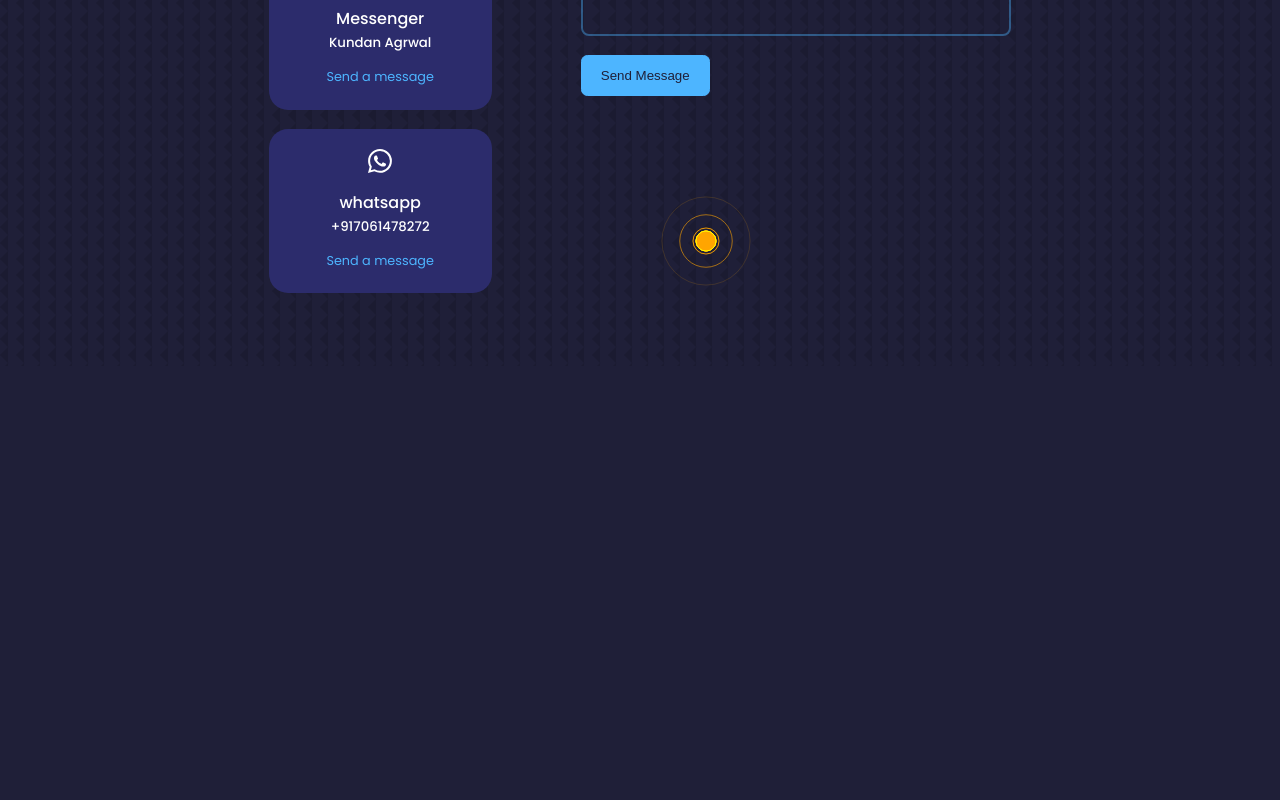
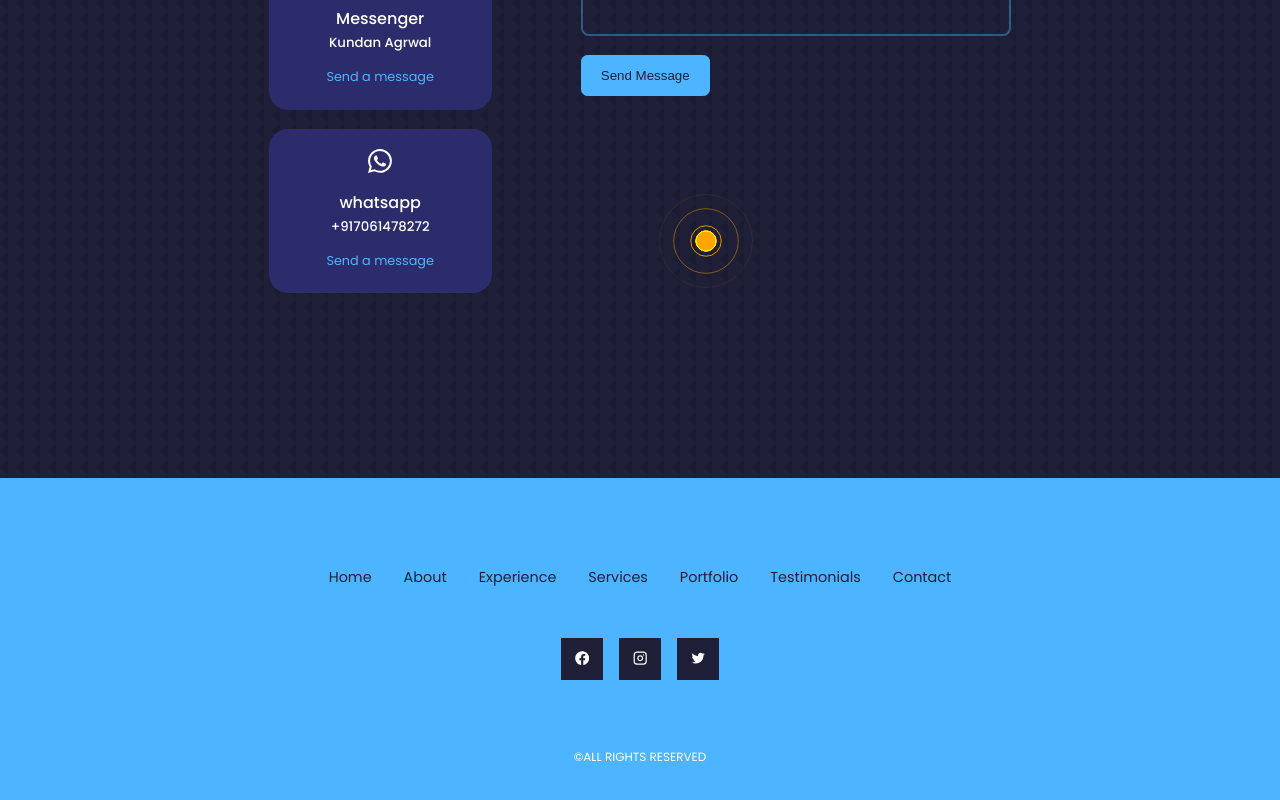
Before and after one commit to Kundanagrawalofficial/React-Portfolio, a React (Create React App) app: page / in a window 1280 px wide. Shown: the part 5141-5941 px from the top of the page. Before the commit the page ends 5507 px from the top, so only its background shows below. Built offline with nearby package versions, Linux system fonts and the light colour scheme.

Commit message:
setup gh-pages

```diff
--- a/src/App.js
+++ b/src/App.js
@@ -4,7 +4,7 @@
 import About from "./Components/about/About"
 import Contact from "./Components/contact/contact"
 import Experience from "./Components/experence/Experience"
-// import Footer from "./Components/"
+import Footer from "./Components/Footer/footer"
 import Services from "./Components/services/Services"
 import Testimonials from "./Components/testimonials/Testimonials"
 import Portfolio from "./Components/portfolio/Portfolio"
@@ -19,7 +19,7 @@
      <Portfolio/>
      <Testimonials/>
      <Contact/>
-     {/* <Footer/> */}
+     <Footer/>
     </>
   )
 }
--- /dev/null
+++ b/src/Components/Footer/footer.css
@@ -0,0 +1,61 @@
+footer{
+    background: var(--color-primary);
+    padding: 3rem 0;
+    text-align: center;
+    font-size: 0.9rem;
+    margin-top: 7rem;
+}
+footer a{
+    color: var(--color-bg);
+
+}
+.footer__logo{
+    font-size: 2rem;
+    font-weight: 500;
+    margin-bottom: 2rem;
+    display: inline-block;
+
+}
+.permalinks{
+    display: flex;
+    flex-wrap: wrap;
+    justify-content: center;
+    gap: 2rem;
+    margin: 0 auto 3rem;
+}
+.footer__socials{
+    display: flex;
+    justify-content: center;
+    gap: 1rem;
+    margin-bottom: 4rem;
+
+}
+.footer__socials a{
+    background: var(--color-bg);
+    color: var(--color-white);
+    padding: 0.8rem;
+    border: 0.7rem;
+    display: flex;
+    border: 1px solid transparent;
+}
+.footer__socials a:hover{
+    background: transparent;
+    color: var(--color-bg);
+    border-color: var(--color-bg);
+
+}
+.footer__copyrigt{
+    margin-bottom: 4rem;
+    color: var(--color-bg);
+}
+@media screen and (max-width:600px){
+  .permalinks{
+    flex-direction: column;
+    gap: 1.5rem;
+  }
+  .footer__socials{
+    margin-bottom: 2.6rem;
+
+  }
+
+}
--- /dev/null
+++ b/src/Components/Footer/footer.jsx
@@ -0,0 +1,33 @@
+import React from 'react'
+import "./footer.css"
+import { FaFacebook } from 'react-icons/fa'
+import { FiInstagram } from 'react-icons/fi'
+import {IoLogoTwitter} from "react-icons/io"
+const Footer = () => {
+  return (
+  <footer>
+    <a href="#" className="footer__logo"></a>
+    <ul className='permalinks'>
+    <li><a href='#'>Home</a></li>
+    <li><a href='#about'>About</a></li>
+    <li><a href='#experience'>Experience</a></li>
+    <li><a href='#services'>Services</a></li>
+    <li><a href='#portfolio'>Portfolio</a></li>
+    <li><a href='#testimonials'>Testimonials</a></li>
+    <li><a href='#contact'>Contact</a></li>
+    </ul>
+    <div className='footer__socials'>
+    <a href='https://facebook.com'><FaFacebook/></a>
+    <a href='https://instagram.com'><FiInstagram/></a>
+    <a href='https://twitter.com'><IoLogoTwitter/></a>
+    </div>
+    <div className="footer__copyright">
+      <small>&copy;ALL RIGHTS RESERVED
+      </small>
+    </div>
+  </footer>
+
+  )
+}
+
+export default Footer
```
Also changed, not shown: src/Footer.js (added, +21 -0 lines), 1 other file (tests, documents, lock files or other folders).
